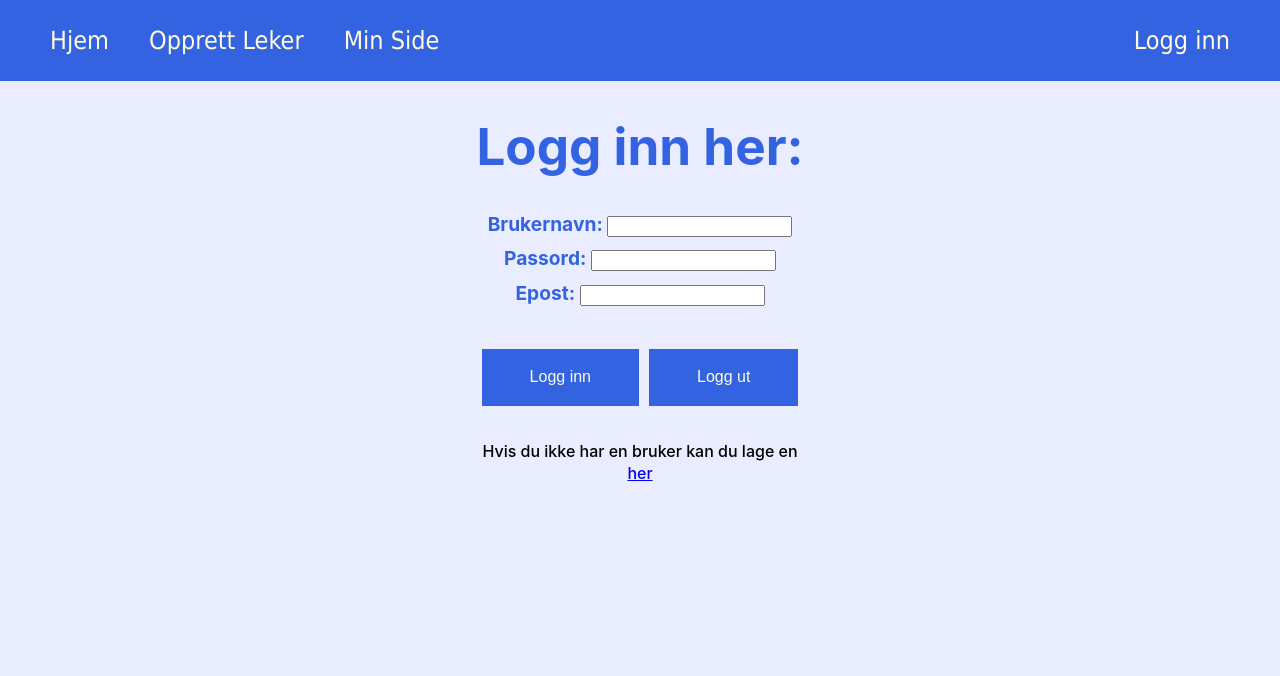
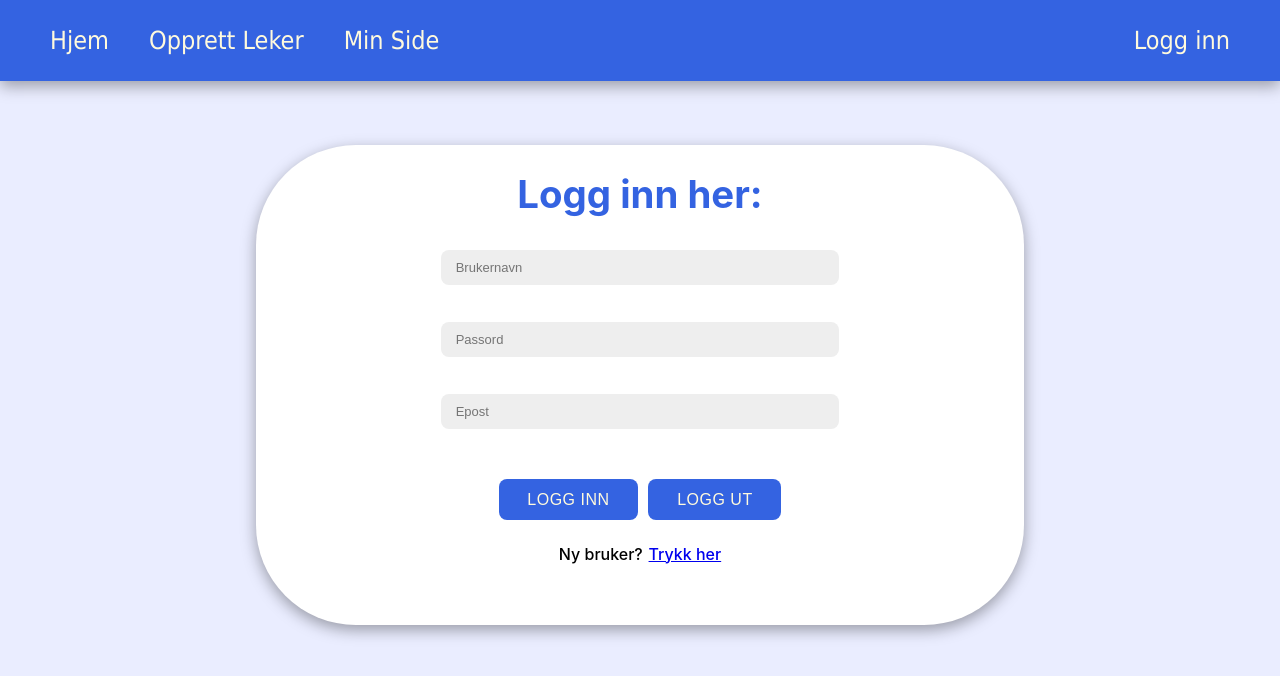
Before and after one commit to Nathaniavm/PU, a React (Create React App) app: page /logginn in a window 1280 px wide. Shown: the top 676 px of the page. Built offline with nearby package versions, Linux system fonts and the light colour scheme.

Commit message:
feat #7: Styled login-page, create new user page and styled the other pages to match the style of login-page. Co-authored by: @mathiajs

```diff
--- a/src/App.css
+++ b/src/App.css
@@ -1,3 +1,3 @@
 body {
-    background-color: #eaedff;
+    background-color: var(--Body-Color);
 }
--- a/src/common/navbar/Navbar.css
+++ b/src/common/navbar/Navbar.css
@@ -4,6 +4,7 @@
     width: 100%;
     display: flex;
     justify-content: space-between;
+    box-shadow: 0 5px 15px rgba(0, 0, 0, 0.35);
 }
 /**/
 .nav-menu {
--- a/src/index.css
+++ b/src/index.css
@@ -11,3 +11,10 @@ code {
   font-family: source-code-pro, Menlo, Monaco, Consolas, 'Courier New',
     monospace;
 }
+
+:root{
+  --Header-Color: #3463e1;
+  --Body-Color: #eaedff;
+  --InputField-Color-Hjem: #fff8f8;
+  --White-Background: #fff;
+}
--- a/src/pages/hjem/Hjem.css
+++ b/src/pages/hjem/Hjem.css
@@ -4,8 +4,9 @@
 
 
 .gameOverview ul {
-    list-style-type: circle;
+    list-style: none;
     list-style-position: inside; /*Bullet points følger teksten*/
+
 }
 
 .leftSideContainer {
@@ -27,27 +28,46 @@
 }
 
 .title {
-    font-size: 4vw;
-    background-image: linear-gradient(to left, #003ce1, #a5b2ff);
+    font-size: 3vw;
+    background-image: linear-gradient(to left, var(--Header-Color), #a5b2ff);
     color: transparent;
     background-clip: text;
 }
 
+.homeInputField{
+    background-color: var(--InputField-Color-Hjem);
+    border: none;
+    /*margin: 8px 0;*/
+    padding: 10px 15px;
+    font-size: 13px;
+    border-radius: 8px;
+    width: 50%;
+    outline: none;
+    /*margin-bottom: 5%;*/
+}
+
 h4 {
-    color: #3463e1;
-    font-size: 2vw;
+    color: var(--Header-Color);
+    font-size: 1.5vw;
 }
 
 #search {
     width: 250px;
-    height: 50px;
-    font-size: large;
-    padding: 8px;
+    height: 35px;
+    font-size: small;
 }
 
 #choiceBox {
     width: 250px;
-    height: 70px;
-    font-size:xx-large;
-    padding: 8px;
+    height: 35px;
+    font-size: small;
 }
+
+.searchBar{
+    margin-top: 1px;
+}
+
+.filter{
+    margin-top: 1px;
+    margin-bottom: 0%;
+}
--- a/src/pages/hjem/Hjem.js
+++ b/src/pages/hjem/Hjem.js
@@ -22,13 +22,13 @@ const Hjem = () => {
           <h4>Søk etter leker:</h4>
           <form>
             <label for="search"> </label>
-            <input type='search' id='search' name='search'></input>
+            <input className= 'homeInputField' type='search' id='search' name='search'></input>
           </form>
         </div>
 
         <div className='filter'>
           <h4>Velg type lek:</h4>
-          <select id='choiceBox'>
+          <select className='homeInputField' id='choiceBox'>
             <option value='option1'>Navnelek</option>
             <option value='option2'>Icebreaker</option>
             <option value='option3'>Fysisk lek</option>
--- a/src/pages/logginn/LoggInn.css
+++ b/src/pages/logginn/LoggInn.css
@@ -3,34 +3,63 @@
     flex-direction: column;
     align-items: center;
     justify-content: center;
+    /*new */
+    background-color: var(--White-Background);
+    border-radius: 100px 100px 100px 100px;
+    box-shadow: 0 5px 15px rgba(0, 0, 0, 0.35);
+    position: relative;
+    overflow: hidden;
+    width: 60%;
+    max-width: 80%;
+    min-height: 480px;
+    margin-top: 5%;
+    margin-left: 20%;
+    margin-right: 25%;
+    margin-bottom: 5%;
+
+}
+
+
+.inputFieldContainer{
+    text-align: center;
+    padding-bottom: 1%;
+    padding-left: 10%;
+    padding-right: 10%;
+
 }
 
 .inputField{
-    text-align: center;
-    padding-bottom: 1%;
+    background-color: #eee;
+    border: none;
+    margin: 8px 0;
+    padding: 10px 15px;
+    font-size: 13px;
+    border-radius: 8px;
+    width: 80%;
+    outline: none;
+    margin-bottom: 5%;
 }
 
 .logInHeader{
-    color: #3463e1;
-    font-size: 2vw;
-}
-
-.inputFieldLabels{
-    color: #3463e1;
+    color: var(--Header-Color);
     font-size: 1.5vw;
-    font-weight: bold;
+    padding-top: 2%;
 }
 
 .button{
-    background-color: #3463e1;
+    background-color: var(--Header-Color);
     border: none;
+    border-radius: 8px;
     color: #FFFADD;
     padding: 2% 5%;
     display: inline-block;
     margin: 5px;
+    margin-top: 10px;
     cursor: pointer;
     font-size:medium ;
     font-weight: 500;
+    letter-spacing: 0.5px;
+    text-transform: uppercase;
 }
 
 .button:hover{
@@ -49,6 +78,10 @@
 .formContainer{
     text-align: center;
     width: 75%;
+    /*position: absolute;*/
+    top: 0;
+    height: 100%;
+    transition: all 0.6s ease-in-out;
 
 }
 
@@ -57,6 +90,7 @@
     font-weight: 500;
     margin: 0;
     margin-top: 2%;
+    margin-bottom: 5%;
     text-align: center;
 
 }
--- a/src/pages/logginn/LoggInn.js
+++ b/src/pages/logginn/LoggInn.js
@@ -69,29 +69,24 @@ const LoggInn = () => {
         <div className='logInHeader'>
           <h1>Logg inn her:</h1>
         </div>
-
         <form className='formContainer'>
-        <div className='inputField'>
-          <label className='inputFieldLabels' for='username'>Brukernavn: </label>
-          <input type="text" id="username" name='username'></input>
+          <div className='inputFieldContainer'>
+            <input className='inputField' type="text" placeholder='Brukernavn' id="username" name='username'></input>
           </div>
-        <div className='inputField'>
-          <label className= 'inputFieldLabels' for='password'>Passord: </label>
-          <input type="password" id="password" name='password'></input>
+          <div className='inputFieldContainer'>
+            <input className='inputField' type="password" placeholder='Passord' id="password" name='password'></input>
           </div>
-        <div className='inputField'>
-          <label className= 'inputFieldLabels' for="email">Epost: </label>
-          <input type="email" id="email" name="email"></input>
+          <div className='inputFieldContainer'>
+            <input className='inputField' type="email" placeholder='Epost' id="email" name="email"></input>
           </div>
-
           <div className='buttonDiv'>
             <button className= 'button' type='button' onClick={handleLogin}>Logg inn</button>
             <button className= 'button' type='button' onClick={handleLogout}>Logg ut</button>
           </div>
-
         </form>
         <div className="logInNewUser">
-        <p>Hvis du ikke har en bruker kan du lage en <Link to='/newUser'>her</Link></p>
+          <p>Ny bruker? </p>
+          <Link to='/newUser'>Trykk her</Link>
         </div>
     </div>
   )
--- a/src/pages/newuser/NewUser.css
+++ b/src/pages/newuser/NewUser.css
@@ -0,0 +1,78 @@
+.button:hover{
+    box-shadow: 0 3px 4px 0 #6c84c8, 0 4px 10px 0 #c0ccee;
+}
+
+.buttonDiv{
+    text-align: center;
+    width: 100%;
+    justify-content: center;
+    display: flex;
+    margin-top: 3%;
+
+}
+
+.inputFieldContainer{
+    text-align: center;
+    padding-bottom: 1%;
+    padding-left: 10%;
+    padding-right: 10%;
+
+}
+
+.inputField{
+    background-color: #eee;
+    border: none;
+    margin: 8px 0;
+    padding: 10px 15px;
+    font-size: 13px;
+    border-radius: 8px;
+    width: 80%;
+    outline: none;
+    margin-bottom: 5%;
+}
+
+.logInContainer{
+    display: flex;
+    flex-direction: column;
+    align-items: center;
+    justify-content: flex-start;
+    /*new */
+    background-color: var(--White-Background);
+    border-radius: 100px 100px 100px 100px;
+    box-shadow: 0 5px 15px rgba(0, 0, 0, 0.35);
+    position: relative;
+    overflow: hidden;
+    width: 60%;
+    max-width: 80%;
+    min-height: 480px;
+    margin-top: 5%;
+    margin-left: 20%;
+    margin-right: 25%;
+    margin-bottom: 5%;
+}
+
+.logInHeader{
+    color: var(--Header-Color);
+    font-size: 1.5vw;
+    padding-top: 0;
+    margin-top: 0px;
+}
+
+.buttonDiv{
+    text-align: center;
+    width: 100%;
+    justify-content: center;
+    display: flex;
+    margin-top: 2%;
+
+}
+
+.formContainer{
+    text-align: center;
+    width: 75%;
+    /*position: absolute;*/
+    top: 0;
+    height: 100%;
+    transition: all 0.6s ease-in-out;
+
+}
--- a/src/pages/newuser/NewUser.js
+++ b/src/pages/newuser/NewUser.js
@@ -42,17 +42,19 @@ const NewUser = () => {
         <h1>Lag ny bruker her:</h1>
       </div>
 
-      <form>
-        <label for='username'>Brukernavn:</label>
-        <input type="text" id="username" name='username' /*required*/ placeholder='Navnesen' ></input>
-
-        <label for='password'>Passord:</label>
-        <input type="password" id="password" name='password' /*required*/ placeholder='qwerty123'></input>
-
-        <label for="email">Epost:</label>
-        <input type="email" id="email" name="email" /*required*/ placeholder='ola@nordmann.no'></input>
-
-        <button type='button' onClick={handleNewUser}>Registrer</button>
+      <form className='formContainer'>
+          <div className='inputFieldContainer'>
+            <input className='inputField' type="text" placeholder='Brukernavn' id="username" name='username'></input>
+          </div>
+          <div className='inputFieldContainer'>
+            <input className='inputField' type="password" placeholder='Passord' id="password" name='password'></input>
+          </div>
+          <div className='inputFieldContainer'>
+            <input className='inputField' type="email" placeholder='Epost' id="email" name="email"></input>
+          </div>
+          <div className='buttonDiv'>
+            <button className='button' type='button' onClick={handleNewUser}>Ny bruker</button>
+          </div>
       </form>
     </div>
   )
--- a/src/pages/opprettleker/Opprettleker.css
+++ b/src/pages/opprettleker/Opprettleker.css
@@ -6,7 +6,7 @@
 }
 
 .Opprettleker__logged-in h1, .Opprettleker__not-logged-in h1{
-    font-size: 24px;
+    font-size: 30px;
     font-family: Tahoma, sans-serif;
 }
 .Opprettleker__logged-in{
@@ -14,13 +14,40 @@
     flex-direction: column;
     align-items: center;
     justify-content: center;
+    padding-top: 2%;
+    margin-bottom: 10%;
+}
+
+.headers{
+    color: var(--Header-Color);
+    font-size: 1.5vw;
+    text-align: center;
+    max-width: 75%;
 }
 
 .Opprettleker__logged-in-form{
     display: flex;
     flex-direction: column;
     align-items: center;
+    justify-content: center;
+    /*new */
+    background-color: var(--White-Background);
+    border-radius: 100px 100px 100px 100px;
+    box-shadow: 0 5px 15px rgba(0, 0, 0, 0.35);
+    position: relative;
+    overflow: hidden;
+    width: 90%;
+    max-width: 80%;
+    min-height: 480px;
+    margin-top: 5%;
+    margin-left: 20%;
+    margin-right: 20%;
+    margin-bottom: 2%;
+    padding-top: 5%;
+    padding-bottom: 5%;
+
 }
+
 
 .Opprettleker__form-title,
 .Opprettleker__form-description,
@@ -30,5 +57,60 @@
     flex-direction: column;
     justify-content: center;
     align-items: center;
-    margin: 5%;
 }
+
+
+.inputField{
+    background-color: #eee;
+    border: none;
+    margin: 8px 0;
+    padding: 10px 15px;
+    font-size: 13px;
+    border-radius: 8px;
+    width: 80%;
+    max-width: 80%;
+    min-width: 80%;
+    outline: none;
+    margin-bottom: 5%;
+}
+
+#description{
+    min-height: 80px;
+}
+
+.form {
+    width: 100%;
+}
+
+.button:hover{
+    box-shadow: 0 3px 4px 0 #6c84c8, 0 4px 10px 0 #c0ccee;
+}
+
+.ErrorLoginContainer{
+    display: flex;
+    flex-direction: column;
+    align-items: center;
+    justify-content: center;
+    /*new */
+    background-color: var(--White-Background);
+    border-radius: 100px 100px 100px 100px;
+    box-shadow: 0 5px 15px rgba(0, 0, 0, 0.35);
+    position: relative;
+    overflow: hidden;
+    width: 60%;
+    max-width: 80%;
+    min-height: 480px;
+    margin-top: 5%;
+    margin-left: 20%;
+    margin-right: 25%;
+    margin-bottom: 5%;
+    font-size: 18px;
+
+}
+
+.ErrorLoginMessage{
+    color: var(--Header-Color);
+    text-align: center;
+    padding-left: 5%;
+    padding-right: 5%;
+}
```
Also changed, not shown: src/pages/opprettleker/OpprettLeker.js (+19 -16 lines). Lines whose indentation alone changed are shown as unchanged.
